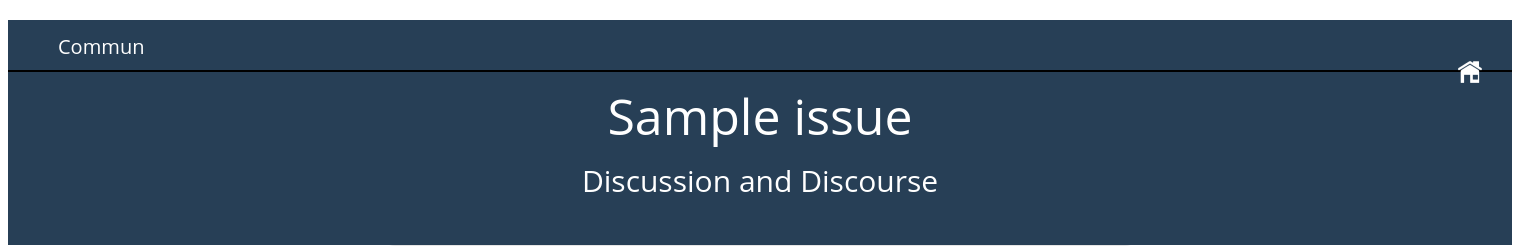
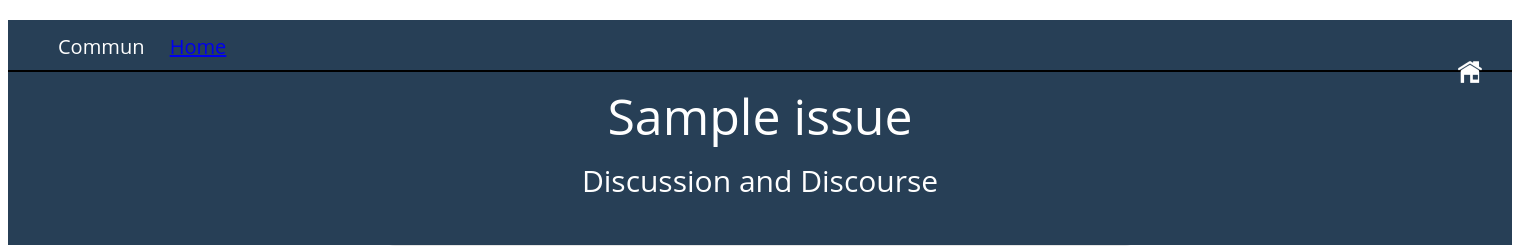
Before and after one commit to Creatica-2020-Issue-Sharing/Commun, a Flask app: template templates/issueTemplate.html in a window 1520 px wide. Shown: the top 246 px of the page. Run offline with Flask 2, Linux system fonts and the light colour scheme; the template is opened without the code that fills it: most values are stand-ins (such as "Sample title", 1, 10 or a date in 2020); grey boxes are pictures that could not be loaded.

Commit message:
added home nav

```diff
--- a/templates/issueTemplate.html
+++ b/templates/issueTemplate.html
@@ -6,10 +6,14 @@
   </head>
   <body>
 	<div class="col">
-        <p id="stuff">Commun<img
-            src="{{ url_for('static',  filename='home-5-24.png')}}"
-            class="home"
-            />
+        <p id="stuff">Commun
+            <a href="{{url_for('home')}}">
+                Home
+                <img
+                src="{{ url_for('static',  filename='home-5-24.png')}}"
+                class="home"
+                />
+        </a>
         </p>
 
     </div>
```
